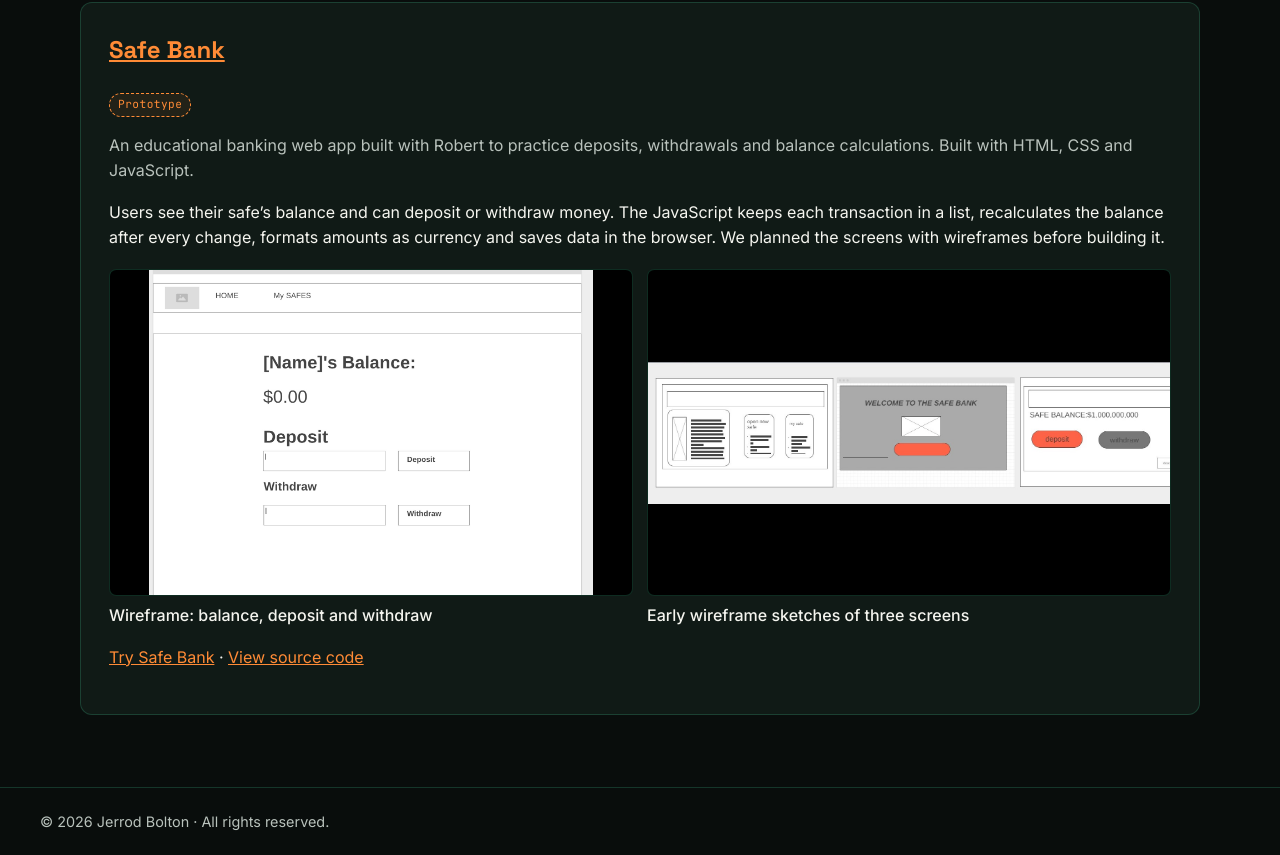
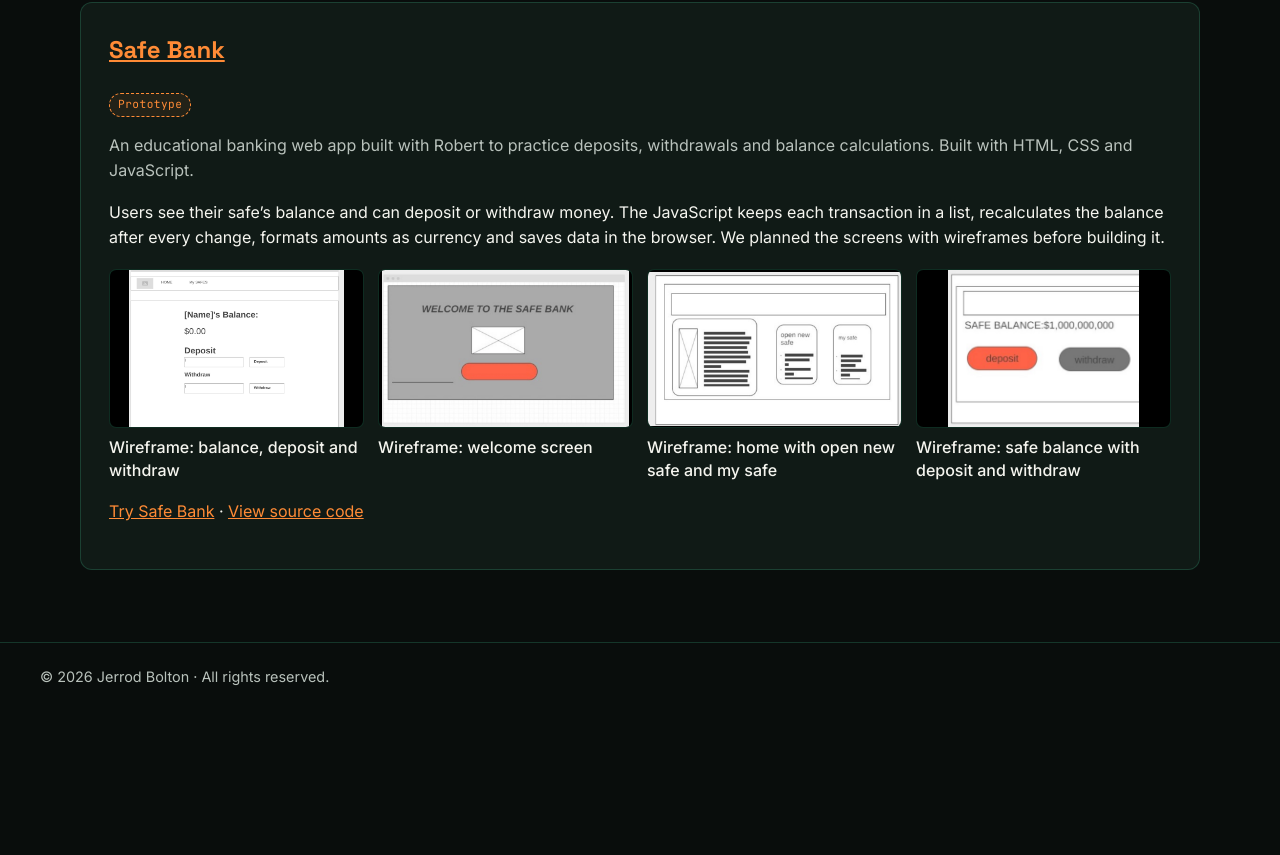
Before and after one commit to JerrodBolton/Pro-folio, a plain HTML site: page portfolio.html in a window 1280 px wide. Shown: the part 3538-4393 px from the top of the page. After the commit the page ends 4248 px from the top, so only its background shows below. Drawn offline with Linux system fonts and the light colour scheme.

Commit message:
Replace Safe Bank sketch with three separate wireframe screens
Co-Authored-By: Claude Opus 5.5 <noreply@anthropic.com>

```diff
--- a/assets/js/objectives-data.js
+++ b/assets/js/objectives-data.js
@@ -278,7 +278,9 @@ const PROJECTS = {
     // Images shown in the swipeable gallery
     images: [
       { src: "projects/safe-bank/images/safe-bank-wireframe-balance.jpg", alt: "Wireframe of the Safe Bank account page with HOME and My SAFES navigation, a name's balance of $0.00, and Deposit and Withdraw inputs with buttons", caption: "Website wireframe: balance, deposit and withdraw", objectives: ["acs-1"] },
-      { src: "projects/safe-bank/images/safe-bank-wireframe-sketches.jpg", alt: "Early Safe Bank wireframe sketches: a home layout with open-new-safe and my-safe cards, a Welcome to the Safe Bank screen, and a safe balance screen with deposit and withdraw buttons", caption: "Early wireframe sketches of three screens", objectives: ["acs-1"] },
+      { src: "projects/safe-bank/images/safe-bank-wireframe-welcome.jpg", alt: "Safe Bank wireframe of the welcome screen: Welcome to the Safe Bank heading, an image placeholder and a large button", caption: "Wireframe: welcome screen", objectives: ["acs-1"] },
+      { src: "projects/safe-bank/images/safe-bank-wireframe-home.jpg", alt: "Safe Bank wireframe of the home layout with an info card and Open new safe and My safe cards", caption: "Wireframe: home with open new safe and my safe", objectives: ["acs-1"] },
+      { src: "projects/safe-bank/images/safe-bank-wireframe-safe.jpg", alt: "Safe Bank wireframe of a safe's balance screen with deposit and withdraw buttons", caption: "Wireframe: safe balance with deposit and withdraw", objectives: ["acs-1"] },
     ],
     "summary": "Educational banking prototype created with Robert to practice deposits, withdrawals and balance calculations. Status: Public prototype source and planning evidence; fixes pending.",
     "page": "",
--- a/portfolio.html
+++ b/portfolio.html
@@ -147,8 +147,16 @@
               <figcaption>Wireframe: balance, deposit and withdraw</figcaption>
             </figure>
             <figure>
-              <a href="projects/safe-bank/images/safe-bank-wireframe-sketches.jpg" target="_blank" rel="noopener"><img class="fit" src="projects/safe-bank/images/safe-bank-wireframe-sketches.jpg" alt="Early Safe Bank wireframe sketches of a home layout, a welcome screen and a safe balance screen" width="1504" height="409" loading="lazy" /></a>
-              <figcaption>Early wireframe sketches of three screens</figcaption>
+              <a href="projects/safe-bank/images/safe-bank-wireframe-welcome.jpg" target="_blank" rel="noopener"><img class="fit" src="projects/safe-bank/images/safe-bank-wireframe-welcome.jpg" alt="Safe Bank wireframe of the welcome screen: Welcome to the Safe Bank heading, an image placeholder and a large button" width="1600" height="1020" loading="lazy" /></a>
+              <figcaption>Wireframe: welcome screen</figcaption>
+            </figure>
+            <figure>
+              <a href="projects/safe-bank/images/safe-bank-wireframe-home.jpg" target="_blank" rel="noopener"><img class="fit" src="projects/safe-bank/images/safe-bank-wireframe-home.jpg" alt="Safe Bank wireframe of the home layout with an info card and Open new safe and My safe cards" width="1600" height="973" loading="lazy" /></a>
+              <figcaption>Wireframe: home with open new safe and my safe</figcaption>
+            </figure>
+            <figure>
+              <a href="projects/safe-bank/images/safe-bank-wireframe-safe.jpg" target="_blank" rel="noopener"><img class="fit" src="projects/safe-bank/images/safe-bank-wireframe-safe.jpg" alt="Safe Bank wireframe of a safe's balance screen with deposit and withdraw buttons" width="1600" height="1322" loading="lazy" /></a>
+              <figcaption>Wireframe: safe balance with deposit and withdraw</figcaption>
             </figure>
           </div>
           <p><a href="https://jerrodbolton.github.io/Jerrod_Robert.safebank/mySafe.html" target="_blank" rel="noopener noreferrer">Try Safe Bank</a> · <a href="https://github.com/JerrodBolton/Jerrod_Robert.safebank" target="_blank" rel="noopener noreferrer">View source code</a></p>
```
Also changed, not shown: projects/safe-bank/images/safe-bank-wireframe-home.jpg (added), projects/safe-bank/images/safe-bank-wireframe-safe.jpg (added), projects/safe-bank/images/safe-bank-wireframe-sketches.jpg (deleted), projects/safe-bank/images/safe-bank-wireframe-welcome.jpg (added).
